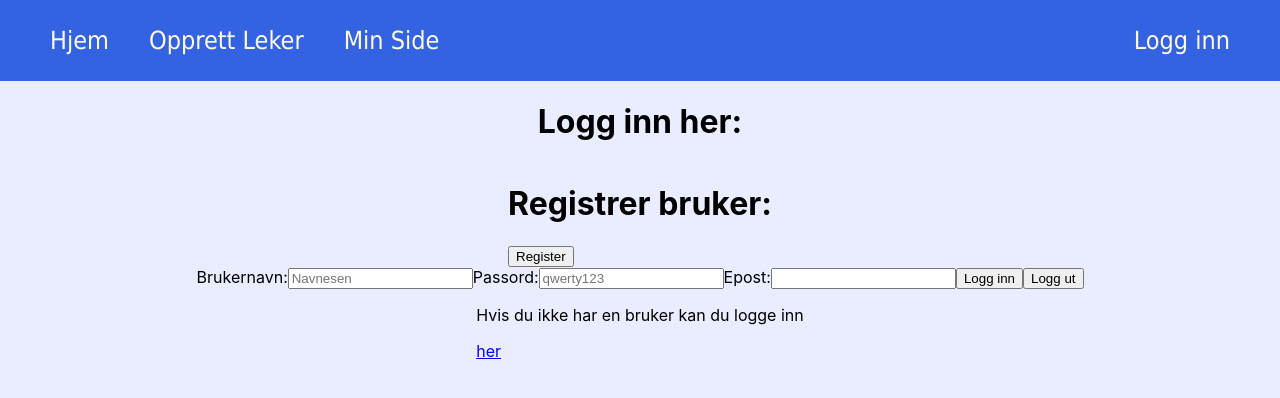
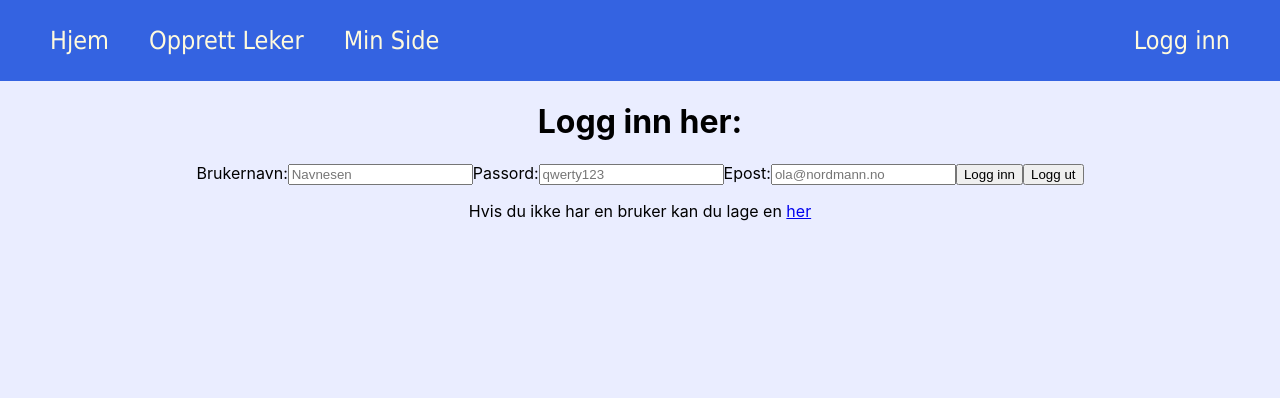
Before and after one commit to Nathaniavm/PU, a React (Create React App) app: page /logginn in a window 1280 px wide. Shown: the top 398 px of the page. Built offline with nearby package versions, Linux system fonts and the light colour scheme.

Commit message:
feat/#11 Implementert fungerende backend m/ firebase for registrering av ny bruker

```diff
--- a/src/firebaseConfig.js
+++ b/src/firebaseConfig.js
@@ -1,3 +1,5 @@
+import { initializeApp } from "firebase/app";
+
 const firebaseConfig = {
 
     apiKey: "AIzaSyBrc7jaRtUp6-Fe7MIG3nDMPtuNKmahoQs",
@@ -8,4 +10,8 @@ const firebaseConfig = {
     messagingSenderId: "296281915003",
     appId: "1:296281915003:web:e5e50fcc523861911d2cde"
 };
-export default firebaseConfig;
+
+// Initialize Firebase app
+const app = initializeApp(firebaseConfig);
+
+export default app;
--- a/src/pages/logginn/LoggInn.js
+++ b/src/pages/logginn/LoggInn.js
@@ -2,9 +2,6 @@ import React from 'react'
 import { useAuth } from '../../AuthContext'
 import { Link } from 'react-router-dom';
 import './LoggInn.css'
-
-//Don't know where this should go
-import { register } from '../../firebaseAuth';
 
 
 const LoggInn = () => {
@@ -24,20 +21,11 @@ const LoggInn = () => {
     logout();
   }
 
-  const handleRegister = () => { //Kall registreringsfunksjonen.
-    register();
-  }
-
 
   return (
     <div className='logInContainer'>
       <div className='logInHeader'>
         <h1>Logg inn her:</h1>
-      </div>
-      {/* La til knapp for å registrere bruker, bare å flytte den til dit den bør være */}
-      <div className='registerHeader'>
-        <h1>Registrer bruker:</h1>
-        <button onClick={handleRegister}>Register</button>
       </div>
       <form>
         <label for='username'>Brukernavn:</label>
@@ -47,14 +35,13 @@ const LoggInn = () => {
         <input type="password" id="password" name='password' /*required*/ placeholder='qwerty123'></input>
 
         <label for="email">Epost:</label>
-        <input type="email" id="email" name="email"></input>
+        <input type="email" id="email" name="email"/*required*/ placeholder='ola@nordmann.no'></input>
 
         <button type='button' onClick={handleLogin}>Logg inn</button>
         <button type='button' onClick={handleLogout}>Logg ut</button>
       </form>
       <div className="logInNewUser">
-        <p>Hvis du ikke har en bruker kan du logge inn</p>
-        <Link to='/newUser'>her</Link>
+        <p>Hvis du ikke har en bruker kan du lage en <Link to='/newUser'>her</Link></p>
       </div>
     </div>
   )
--- a/src/pages/newuser/NewUser.js
+++ b/src/pages/newuser/NewUser.js
@@ -1,6 +1,8 @@
 import React from 'react'
 import './NewUser.css'
 import { useAuth } from '../../AuthContext'
+import { register } from './registerUser';
+
 
 
 const NewUser = () => {
@@ -17,8 +19,12 @@ const NewUser = () => {
     const password = passwordInput.value;
     const email = emailInput.value;
 
-    console.log(username, password, email);
+
+    //console.log(username, password, email);
     //run backend for creating new user
+
+    register(username, password, email);
+
 
     //if backend is OK:
     login(username)
@@ -38,15 +44,15 @@ const NewUser = () => {
 
       <form>
         <label for='username'>Brukernavn:</label>
-        <input type="text" id="username" name='username'></input>
+        <input type="text" id="username" name='username' /*required*/ placeholder='Navnesen' ></input>
 
         <label for='password'>Passord:</label>
-        <input type="password" id="password" name='password'></input>
+        <input type="password" id="password" name='password' /*required*/ placeholder='qwerty123'></input>
 
         <label for="email">Epost:</label>
-        <input type="email" id="email" name="email"></input>
+        <input type="email" id="email" name="email" /*required*/ placeholder='ola@nordmann.no'></input>
 
-        <button type='button' onClick={handleNewUser}>Logg inn</button>
+        <button type='button' onClick={handleNewUser}>Registrer</button>
       </form>
     </div>
   )
--- a/src/firebaseAuth.js
+++ b/src/pages/newuser/registerUser.js
@@ -1,35 +1,24 @@
-import { initializeApp } from "firebase/app";
-import { getAuth } from 'firebase/auth';
-import { getDatabase } from 'firebase/database';
-import firebaseConfig from './firebaseConfig'; //from firebaseConfig.js
-
-
-// Initialize Firebase app
-const app = initializeApp(firebaseConfig);
+import { getAuth, createUserWithEmailAndPassword } from 'firebase/auth';
+import { getDatabase, ref, set } from 'firebase/database';
+import app from '../../firebaseConfig'; //Import firebase instance
 
 //Login setup
 const auth = getAuth(app);
 const database = getDatabase(app);
 
 //Register new users to the database
-export function register() {
-    //Get all input fields
-    //Can also use register(email, username, password), which is better?
-    let email = document.getElementById("email".value);
-    let username = document.getElementById("username".value);
-    let password = document.getElementById("password".value);
-
+export function register(username, password, email) {
     //Optionally validate fields (email), unsure if frontend will handle this
 
     //Register user
-    return auth.createUserWithEmailAndPassword(email,password)
+    return createUserWithEmailAndPassword(auth, email,password)
     .then(function() {
       //Declare user variable
       var user = auth.currentUser;
       alert("User created");
 
       //Add user to Firebase Database
-      var database_ref = database.ref();
+      var database_ref = ref(database);
 
       //Create user data
       var user_data = {
@@ -41,13 +30,14 @@ export function register() {
       }
 
       //Save user data to database
-      return database_ref.child("users/" + user.uid).set(user_data);
+      return set(ref(database, "users/" + user.uid), user_data);
     })
     .catch(function(error){
       // Alert any potential errors
       var error_code = error.code;
       var error_message = error.message;
 
+      console.log(error_code, error_message);
       alert(error_message);
     })
 }
```
